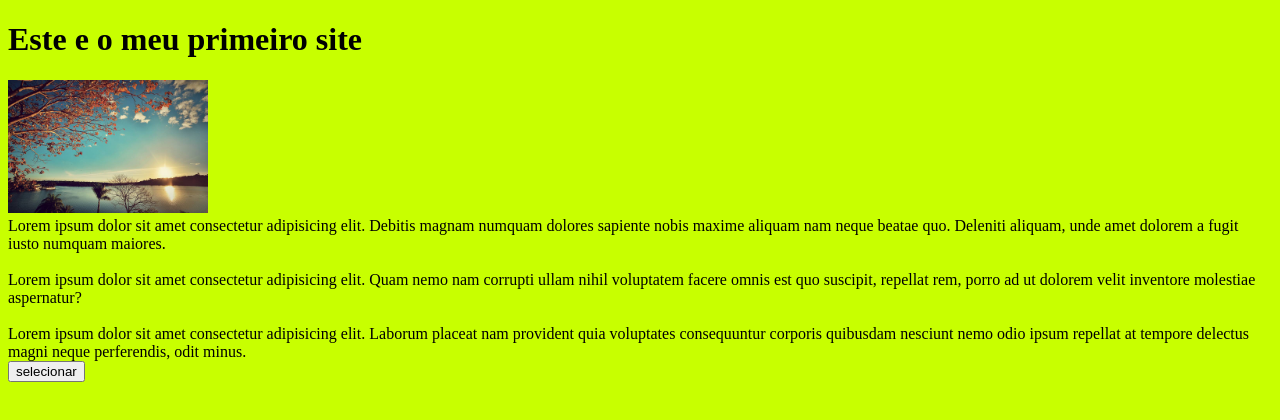
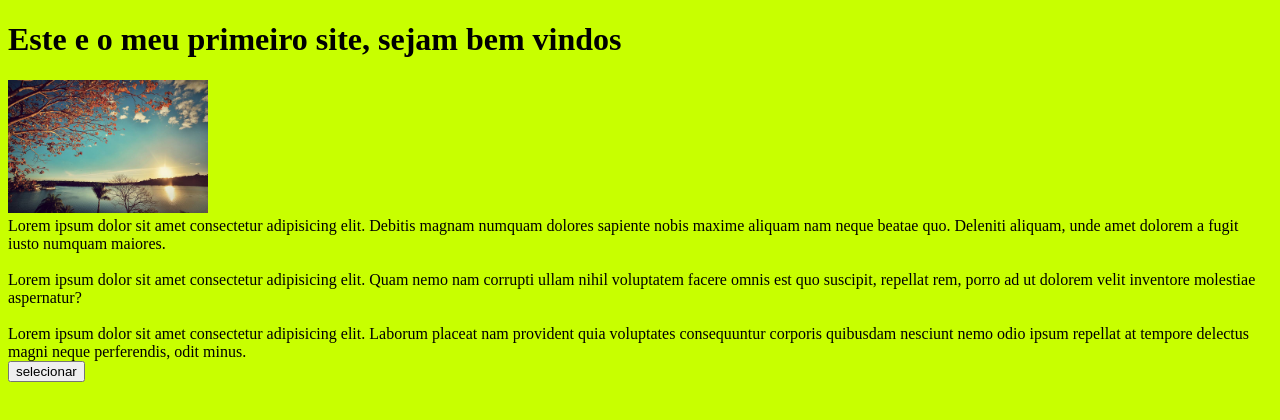
Before and after one commit to GustavoHgomesF/ProjetoWeb1, a plain HTML site: page index.html in a window 1280 px wide. Drawn offline with Linux system fonts and the light colour scheme.

Commit message:
Versão 2 html zé

```diff
--- a/index.html
+++ b/index.html
@@ -8,7 +8,7 @@
 </head>
 <body>
     <div>
-        <h1>Este e o meu primeiro site</h1>
+        <h1>Este e o meu primeiro site, sejam bem vindos</h1>
         <img src="assets/Foto-de-Paisagem-Lago-da-Pampulha-Belo-Horizonte-Charles-Torres.jpg" width="200px" alt="200px">
         <br>Lorem ipsum dolor sit amet consectetur adipisicing elit. Debitis magnam numquam dolores sapiente nobis maxime aliquam nam neque beatae quo. Deleniti aliquam, unde amet dolorem a fugit iusto numquam maiores.<br>
         <br>Lorem ipsum dolor sit amet consectetur adipisicing elit. Quam nemo nam corrupti ullam nihil voluptatem facere omnis est quo suscipit, repellat rem, porro ad ut dolorem velit inventore molestiae aspernatur?<br>
```
